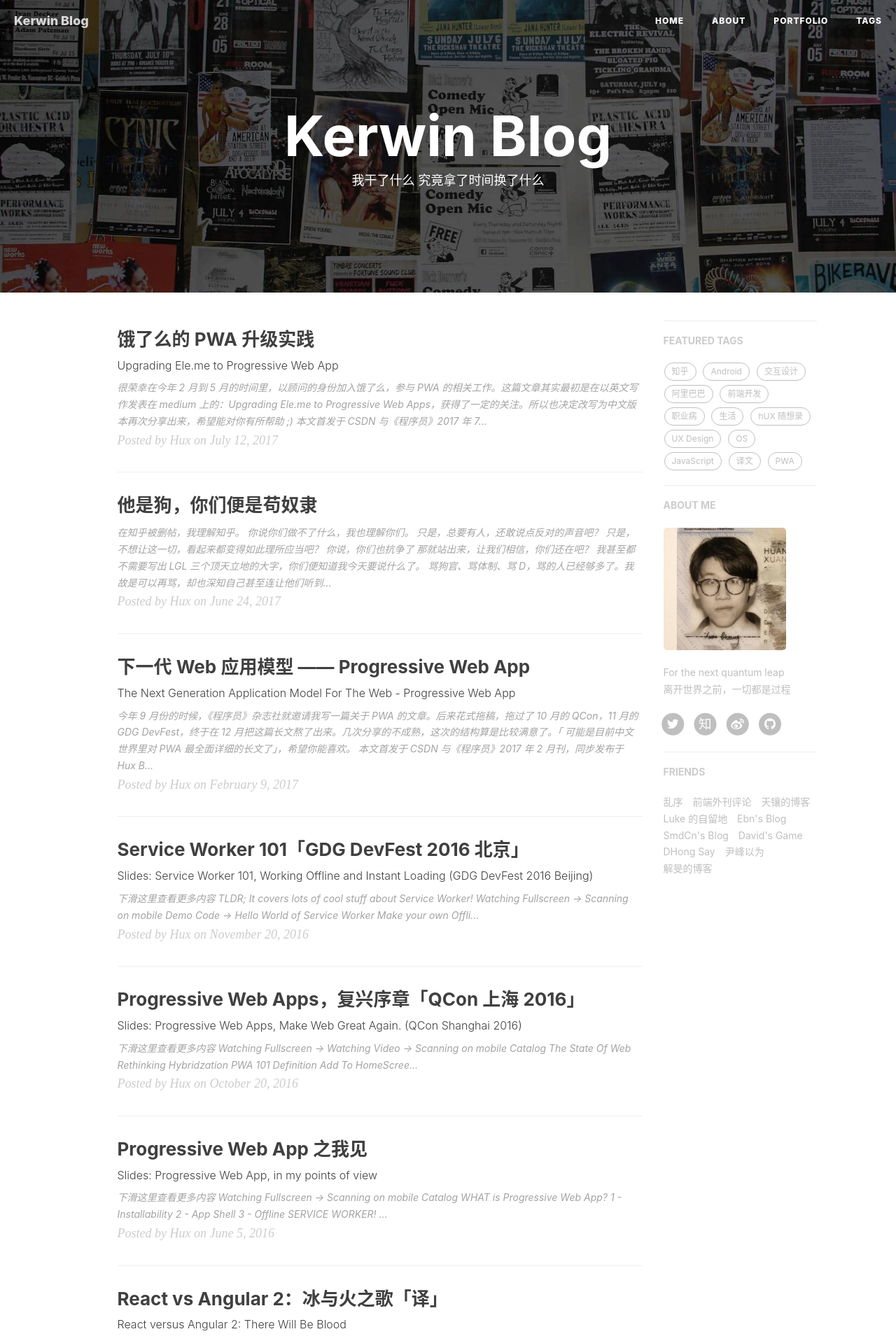
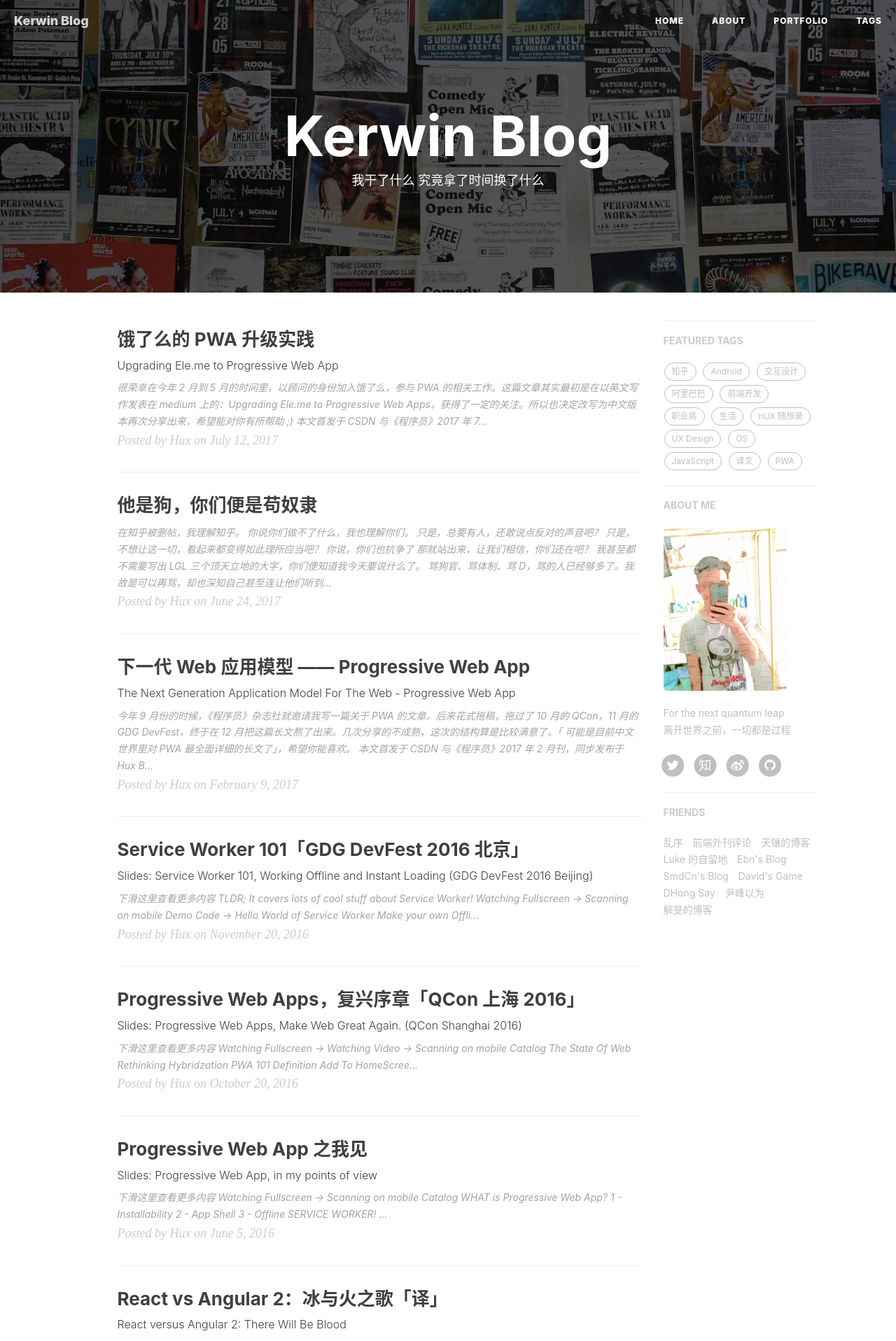
Before and after one commit to kerwin1993/kerwin1993.github.com, a Jekyll site: the page built from index.html, in a window 1280 px wide. Shown: the top 1916 px of the page at 70% size. Built offline with Jekyll 4.4.1, drawn with Linux system fonts in a browser that asks for light colours; nearby versions of some CDN libraries; the list of posts is cut into pages by our own code; comment, search, counter and statistics services are not loaded.

Commit message:
修改头像

```diff
--- a/_config.yml
+++ b/_config.yml
@@ -73,7 +73,7 @@
 # Sidebar settings
 sidebar: true                           # whether or not using Sidebar.
 sidebar-about-description: "For the next quantum leap<br>离开世界之前，一切都是过程"
-sidebar-avatar: /img/avatar-hux-ny.jpg      # use absolute URL, seeing it's used in both `/` and `/about/`
+sidebar-avatar: /img/avatar-kerwin.jpg      # use absolute URL, seeing it's used in both `/` and `/about/`
 
 
 
```
